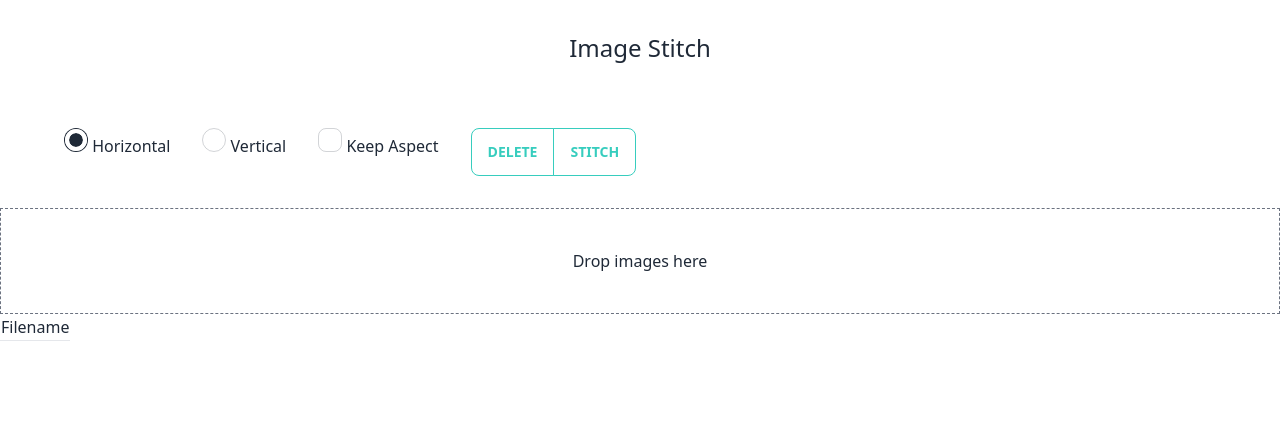
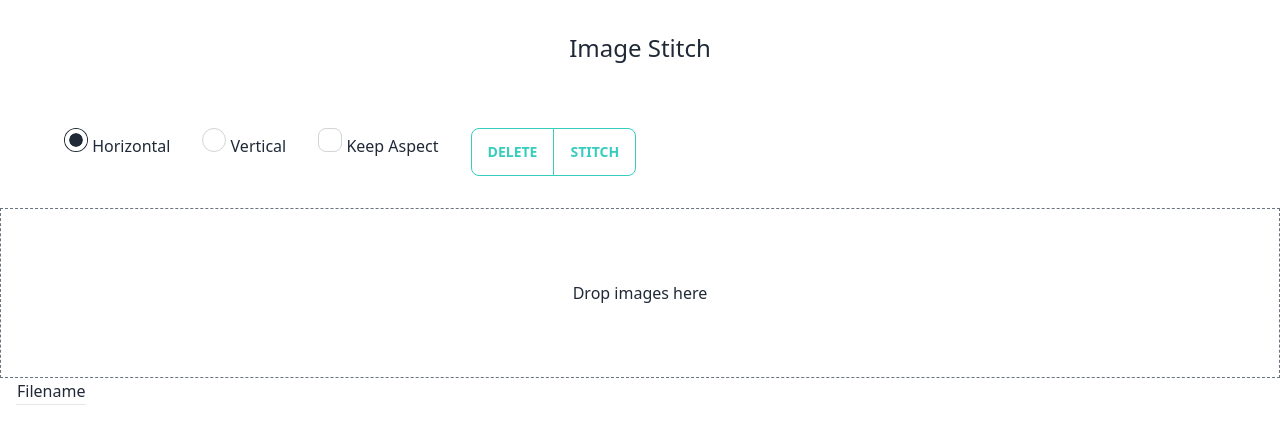
Before and after one commit to markuszeller/image-stitcher, a plain HTML site: page app/index.html in a window 1280 px wide. Drawn offline with Linux system fonts and the light colour scheme.

Commit message:
Small changes on the dropzone

```diff
--- a/app/index.html
+++ b/app/index.html
@@ -34,12 +34,12 @@
     </div>
 </div>
 </div>
-<div class="border border-dashed border-gray-500 relative" id="files" class="files">
+<div class="files border border-dashed border-gray-500 px-8 py-8" id="files">
     <div class="text-center p-10 top-0 right-0 left-0 m-auto">
     <h4>Drop images here</h4>
     </div>
 </div>
-<div class="overflow-x-auto center">
+<div class="overflow-x-auto center px-4 py-4">
 <table "table w-full ">
 <thead>
     <tr>
```
